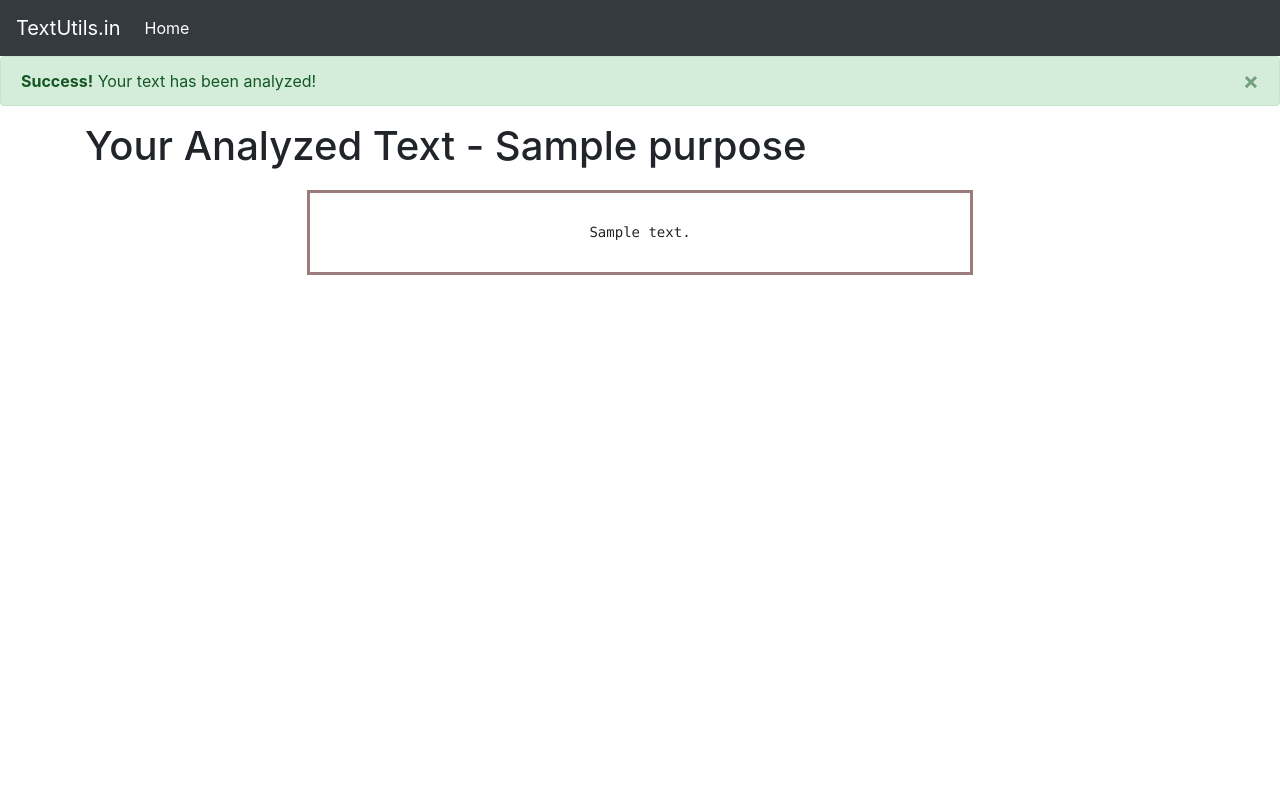
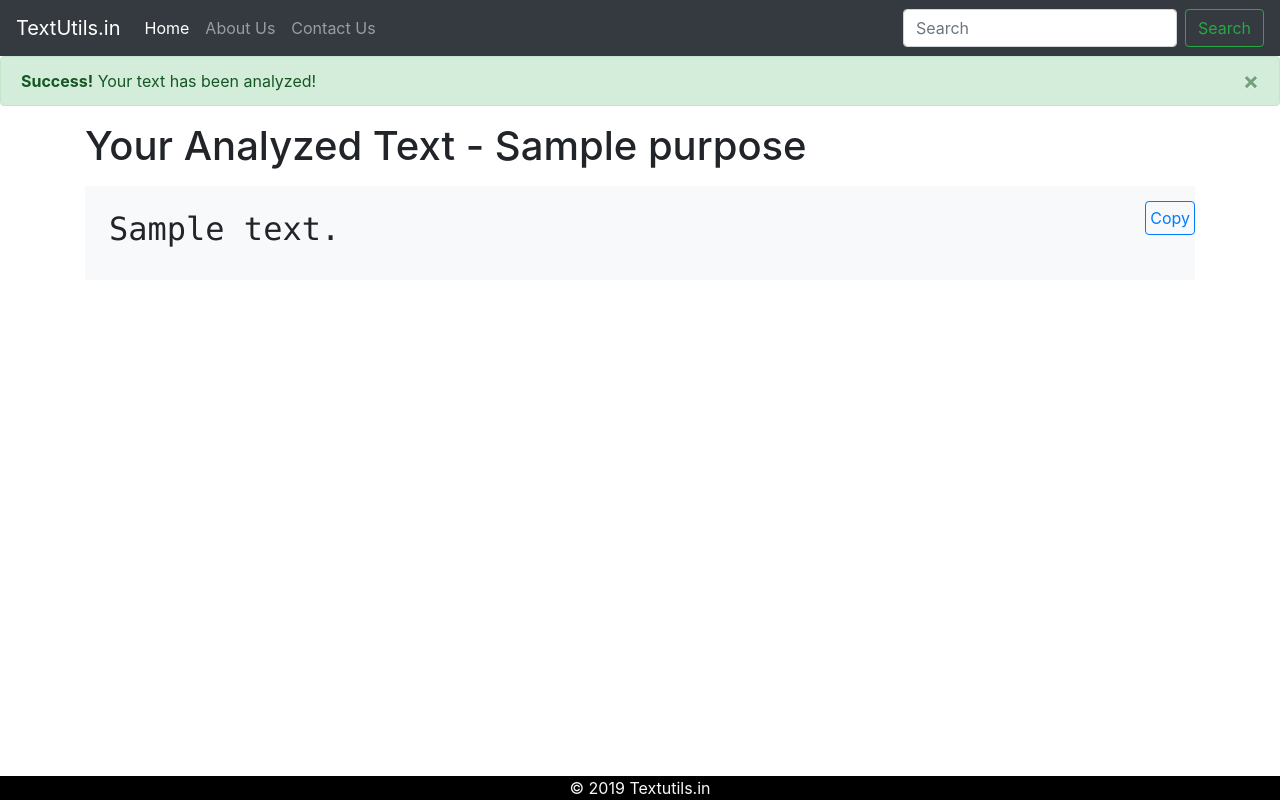
Before and after one commit to PankajAhakey-tech/Textutils, a Django app: template templates/analyze.html in a window 1280 px wide. Run offline with Django 3.2, Linux system fonts and the light colour scheme; the template is opened without the code that fills it: most values are stand-ins (such as "Sample title", 1, 10 or a date in 2020); some libraries are stand-ins or nearby versions.

Commit message:
Update analyze.html

```diff
--- a/templates/analyze.html
+++ b/templates/analyze.html
@@ -1,34 +1,39 @@
 <!doctype html>
 <html lang="en">
-
   <head>
     <!-- Required meta tags -->
     <meta charset="utf-8">
     <meta name="viewport" content="width=device-width, initial-scale=1, shrink-to-fit=no">
 
     <!-- Bootstrap CSS -->
-    <link rel="stylesheet" href="https://stackpath.bootstrapcdn.com/bootstrap/4.2.1/css/bootstrap.min.css"
-        integrity="sha384-GJzZqFGwb1QTTN6wy59ffF1BuGJpLSa9DkKMp0DgiMDm4iYMj70gZWKYbI706tWS" crossorigin="anonymous">
+    <link rel="stylesheet" href="https://stackpath.bootstrapcdn.com/bootstrap/4.2.1/css/bootstrap.min.css" integrity="sha384-GJzZqFGwb1QTTN6wy59ffF1BuGJpLSa9DkKMp0DgiMDm4iYMj70gZWKYbI706tWS" crossorigin="anonymous">
 
-    <title>CWP Text Utils</title>
+    <title>Text Utils-Results </title>
+    <!-- Favicon-->
+    <link rel="shortcut icon" href="https://codewithharry.com/static/photo.png">
     <style>
-        .container1 {
-            margin-left: 162px;
-            margin: auto;
-            width: 60%;
-            border: 3px solid #9b7b7b;
-            padding: 13px;
+.footer {
+   position: fixed;
+   left: 0;
+   bottom: 0;
+   width: 100%;
+   background-color: black;
+   color: white;
    text-align: center;
-            margin-top: 20px
+   display: block;
+}
+#corner-btn{
+  position: absolute;
+  right: 0;
+  top: 15px;
+  padding: 4px;
 }
 </style>
   </head>
-
   <body>
 <nav class="navbar navbar-expand-lg navbar-dark bg-dark">
-        <a class="navbar-brand" href="/">TextUtils.in</a>
-        <button class="navbar-toggler" type="button" data-toggle="collapse" data-target="#navbarNavDropdown"
-            aria-controls="navbarNavDropdown" aria-expanded="false" aria-label="Toggle navigation">
+  <a class="navbar-brand" href="#">TextUtils.in</a>
+  <button class="navbar-toggler" type="button" data-toggle="collapse" data-target="#navbarNavDropdown" aria-controls="navbarNavDropdown" aria-expanded="false" aria-label="Toggle navigation">
     <span class="navbar-toggler-icon"></span>
   </button>
   <div class="collapse navbar-collapse" id="navbarNavDropdown">
@@ -36,18 +41,26 @@
       <li class="nav-item active">
         <a class="nav-link" href="/">Home <span class="sr-only">(current)</span></a>
       </li>
-
+      <li class="nav-item">
+        <a class="nav-link" href="/about">About Us</a>
+      </li>
+      <li class="nav-item">
+        <a class="nav-link" href="#">Contact Us</a>
+      </li>
 
     </ul>
   </div>
-
+  <form class="form-inline">
+    <input class="form-control mr-sm-2" type="search" placeholder="Search" aria-label="Search">
+    <button class="btn btn-outline-success my-2 my-sm-0" type="submit">Search</button>
+  </form>
 </nav>
 
 
 <div class="alert alert-success alert-dismissible fade show" role="alert">
   <strong>Success!</strong> Your text has been analyzed!
   <button type="button" class="close" data-dismiss="alert" aria-label="Close">
-            <span aria-hidden="true">×</span>
+    <span aria-hidden="true">&times;</span>
   </button>
 </div>
 
@@ -55,27 +68,47 @@
 <div class="container">
 
 <h1>Your Analyzed Text - {{ purpose }}</h1>
-        <div class="container1">
+
+<div style="position:relative;" class="bg-light">
 <p>
-            <pre>{{ analyzed_text }}</pre>
-
+    <button id="corner-btn" class="btn btn-outline-primary" onclick="copy()">
+        Copy
+    </button>
+  <pre id="copy-text" class="p-4"><h2>{{ analyzed_text }}</h2></pre>
 </p>
 </div>
-
 </div>
-
+<footer class="footer">
+  <div class="container">
+    <span class="text-light">&#169 2019 Textutils.in </span>
+  </div>
+</footer>
 
     <!-- Optional JavaScript -->
     <!-- jQuery first, then Popper.js, then Bootstrap JS -->
-    <script src="https://code.jquery.com/jquery-3.3.1.slim.min.js"
-        integrity="sha384-q8i/X+965DzO0rT7abK41JStQIAqVgRVzpbzo5smXKp4YfRvH+8abtTE1Pi6jizo"
-        crossorigin="anonymous"></script>
-    <script src="https://cdnjs.cloudflare.com/ajax/libs/popper.js/1.14.6/umd/popper.min.js"
-        integrity="sha384-wHAiFfRlMFy6i5SRaxvfOCifBUQy1xHdJ/yoi7FRNXMRBu5WHdZYu1hA6ZOblgut"
-        crossorigin="anonymous"></script>
-    <script src="https://stackpath.bootstrapcdn.com/bootstrap/4.2.1/js/bootstrap.min.js"
-        integrity="sha384-B0UglyR+jN6CkvvICOB2joaf5I4l3gm9GU6Hc1og6Ls7i6U/mkkaduKaBhlAXv9k"
-        crossorigin="anonymous"></script>
+    <script src="https://code.jquery.com/jquery-3.3.1.slim.min.js" integrity="sha384-q8i/X+965DzO0rT7abK41JStQIAqVgRVzpbzo5smXKp4YfRvH+8abtTE1Pi6jizo" crossorigin="anonymous"></script>
+    <script src="https://cdnjs.cloudflare.com/ajax/libs/popper.js/1.14.6/umd/popper.min.js" integrity="sha384-wHAiFfRlMFy6i5SRaxvfOCifBUQy1xHdJ/yoi7FRNXMRBu5WHdZYu1hA6ZOblgut" crossorigin="anonymous"></script>
+    <script src="https://stackpath.bootstrapcdn.com/bootstrap/4.2.1/js/bootstrap.min.js" integrity="sha384-B0UglyR+jN6CkvvICOB2joaf5I4l3gm9GU6Hc1og6Ls7i6U/mkkaduKaBhlAXv9k" crossorigin="anonymous"></script>
+
+    <script>
+      function copy() {
+        // copied from https://stackoverflow.com/questions/36639681/how-to-copy-text-from-a-div-to-clipboard
+        if (document.selection) {
+    var range = document.body.createTextRange();
+    range.moveToElementText(document.getElementById("copy-text"));
+    range.select().createTextRange();
+    document.execCommand("copy");
+
+  } else if (window.getSelection) {
+    var range = document.createRange();
+    range.selectNode(document.getElementById("copy-text"));
+    window.getSelection().addRange(range);
+    document.execCommand("copy");
+    alert('Text Copied')
+
+  }
+
+      }
+    </script>
   </body>
-
 </html>
```
Lines whose indentation alone changed are shown as unchanged.
